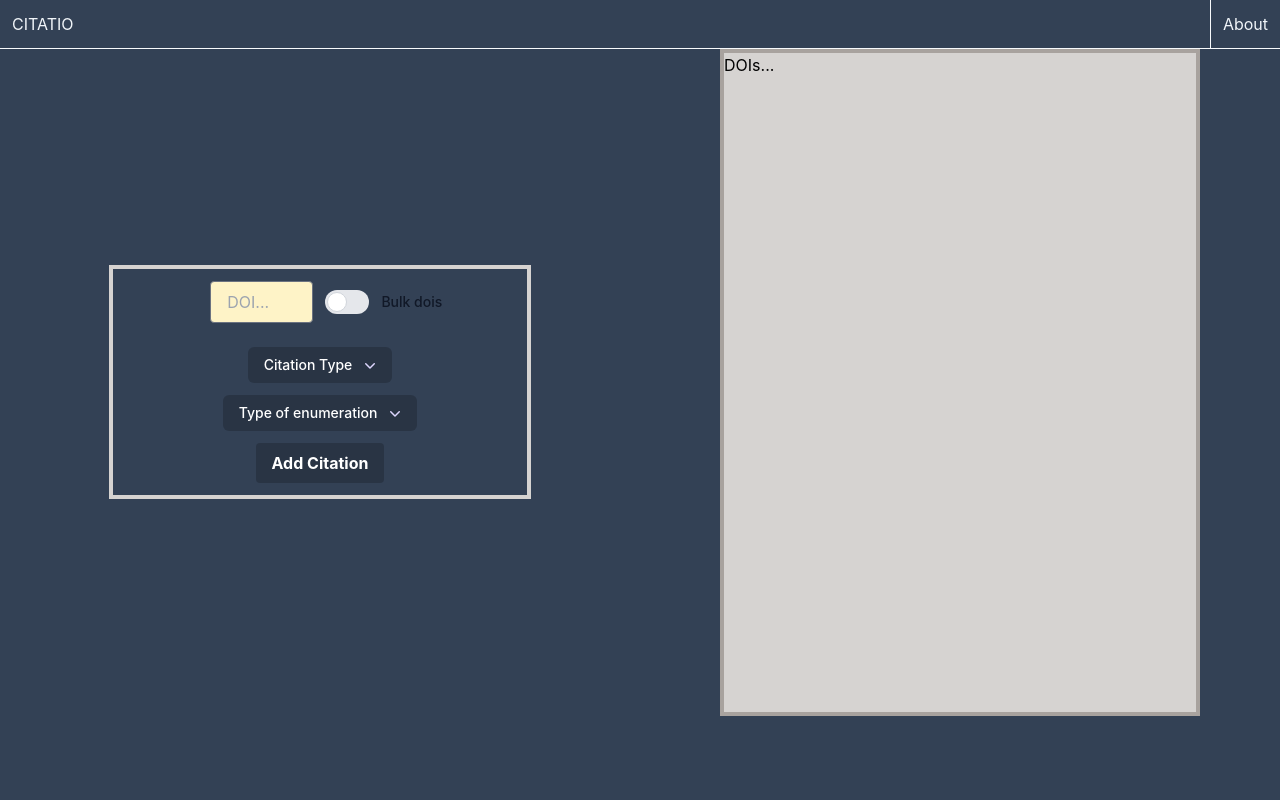
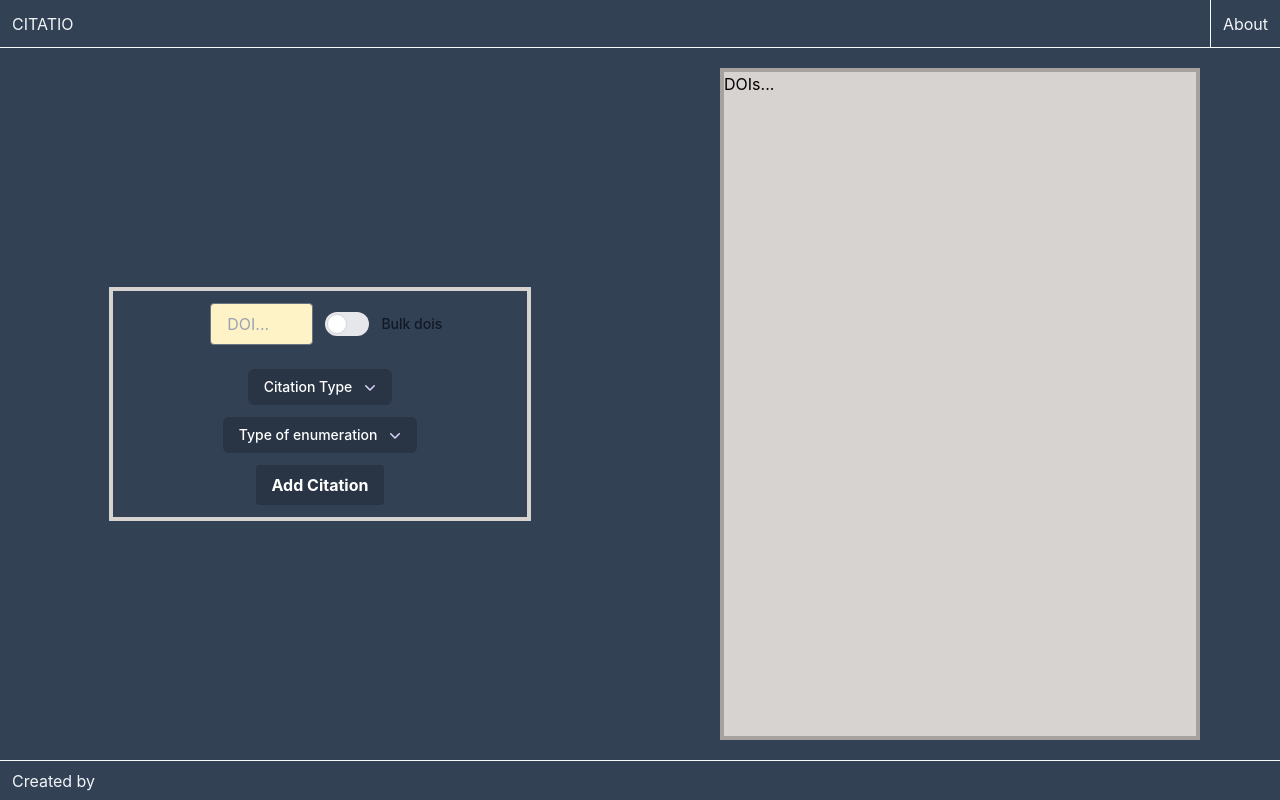
Before and after one commit to kubwosz/citatio, a React (Create React App) app in the folder citatio-frontend/: page / in a window 1280 px wide. Built offline with nearby package versions, Linux system fonts and the light colour scheme; a web font is replaced by a local one.

Commit message:
Refactor frontend

```diff
--- a/citatio-frontend/src/App.css
+++ b/citatio-frontend/src/App.css
@@ -1,5 +1,8 @@
 .App {
   text-align: center;
+  height: 100%;
+  margin: 0;
+  padding: 0;
 }
 
 .App-logo {
@@ -32,19 +35,20 @@
   from {
     transform: rotate(0deg);
   }
+
   to {
     transform: rotate(360deg);
   }
 }
 
-.tooltip{
+.tooltip {
   position: absolute;
   inset: auto auto 0px 0px;
   margin: 0px;
   transform: translate3d(200px, -44.4px, 0px);
 }
 
-.copy-clipboard-button:hover + #my-tooltip{
+.copy-clipboard-button:hover+#my-tooltip {
   opacity: 1 !important;
 }
 
--- a/citatio-frontend/src/components/Home.jsx
+++ b/citatio-frontend/src/components/Home.jsx
@@ -126,8 +126,8 @@ const Home = (props) => {
   // } = useFormContext()
 
   return (
-    <div className="w-screen h-screen bg-slate-700">
-      <div className="top-nav-bar grid grid-cols-2 gp-2 border-b border-slate-50 text-slate-100">
+    <div className="h-full w-full bg-slate-700 relative flex flex-col">
+      <div className="absolute h-12 w-full top-nav-bar grid grid-cols-2 gp-2 border-b border-slate-50 text-slate-100">
 
         <div className="place-self-start p-3">
           <span class="dot"></span>
@@ -141,7 +141,7 @@ const Home = (props) => {
         </div>
       </div>
 
-<div className="h-5/6 main-page grid grid-cols-2">
+<div className="main-page absolute top-12 bottom-10 w-full grid grid-cols-2 pt-5 pb-5">
       <div className="left-panel flex justify-center items-center">
       <FormProvider {...methods}>
         <form onSubmit={e => e.preventDefault()} noValidate className="border-4 border-stone-300">
@@ -175,6 +175,10 @@ const Home = (props) => {
         </div>
       </div>
       </div>
+
+      <div className="absolute h-10 bottom-0 w-full bottom-nav-bar gp-2 border-t border-slate-50 text-slate-100 flex">
+      <span class="dot ml-3 mt-2"> Created by </span>
+      </div>
     </div>
   );
 };
--- a/citatio-frontend/src/index.css
+++ b/citatio-frontend/src/index.css
@@ -1,12 +1,17 @@
-
 @tailwind base;
 @tailwind components;
 @tailwind utilities;
 
 @layer components {
-.cit-type-buttons{
-  @apply overflow-auto h-72 relative max-w-sm mx-auto bg-white dark:bg-slate-800 shadow-lg ring-1 ring-black/5 rounded-xl flex flex-col divide-y dark:divide-slate-200/5;
+  .cit-type-buttons {
+    @apply overflow-auto h-72 relative max-w-sm mx-auto bg-white dark:bg-slate-800 shadow-lg ring-1 ring-black/5 rounded-xl flex flex-col divide-y dark:divide-slate-200/5;
+  }
 }
+
+html, #root {
+  height: 100%;
+  margin: 0;
+  padding: 0;
 }
 
 body {
@@ -16,6 +21,9 @@ body {
     sans-serif;
   -webkit-font-smoothing: antialiased;
   -moz-osx-font-smoothing: grayscale;
+  height: 100%;
+  margin: 0;
+  padding: 0;
 }
 
 code {
```
